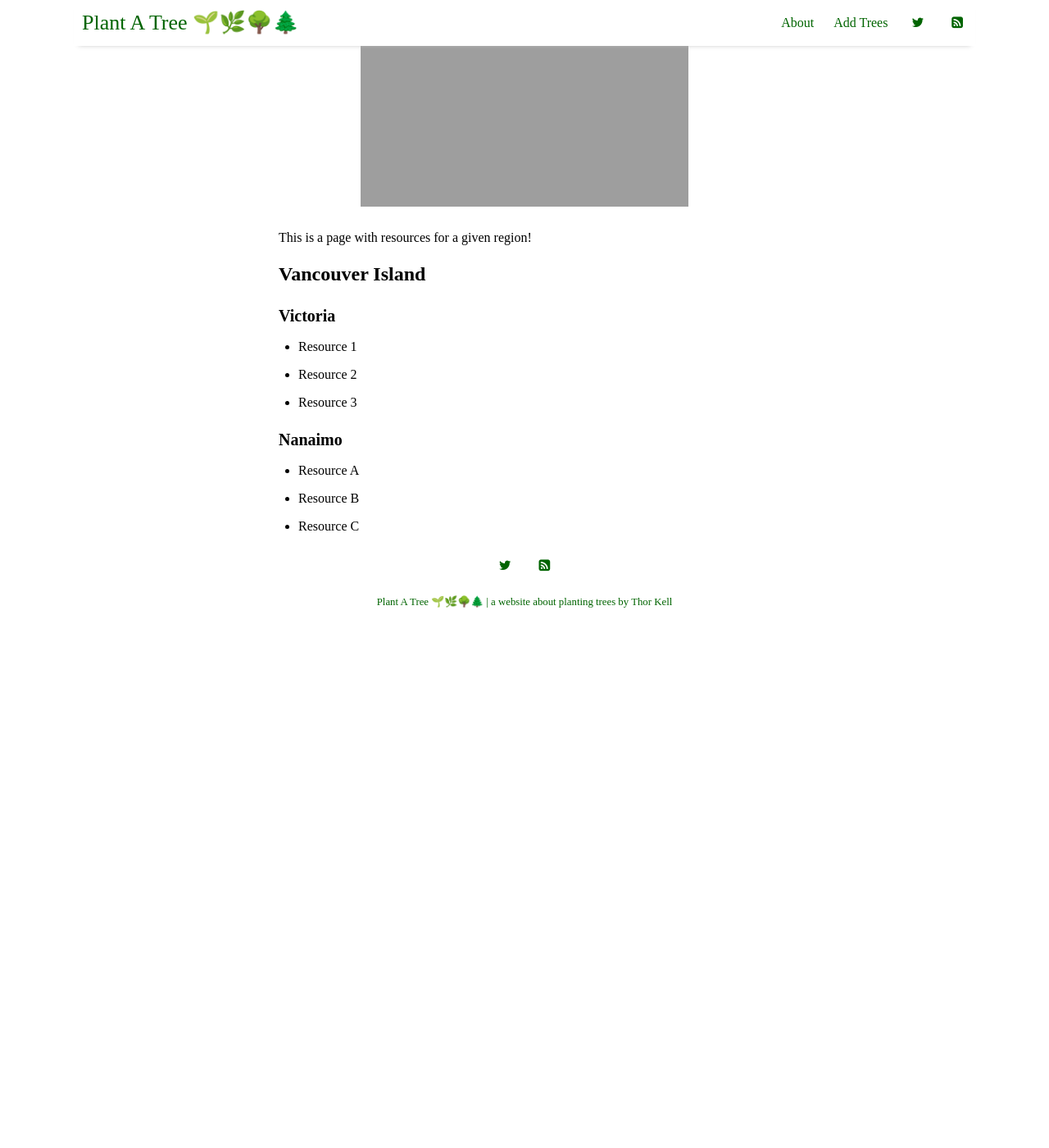
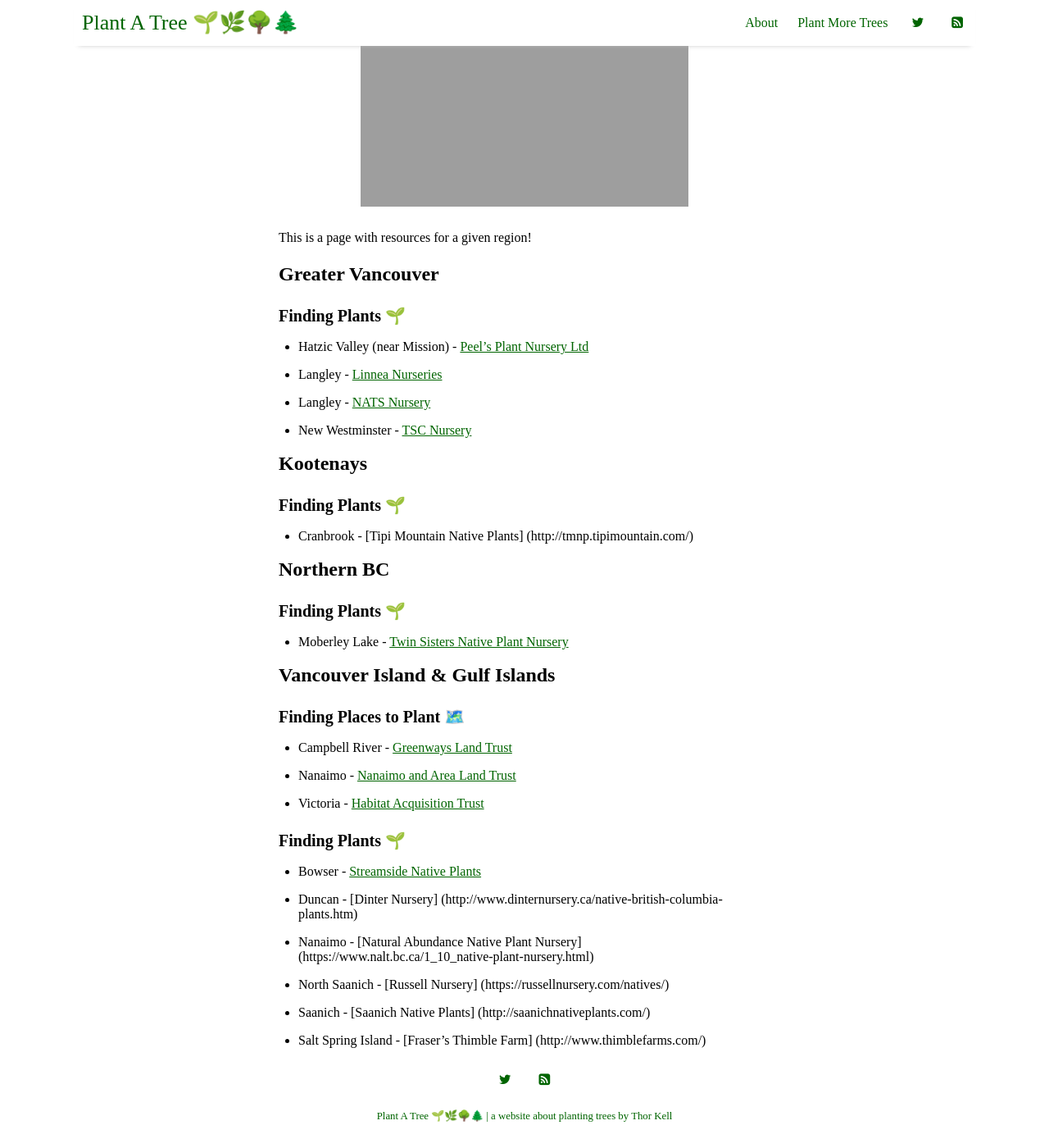
Before and after one commit to tkell/plant-a-tree, a Jekyll site: the page built from _posts/2020-04-28-resources-for-british-columbia.md, in a window 1280 px wide and 1400 px high, scrolled down 210 px. Shown: the whole window at 82% size. Built offline with Jekyll 4.4.1, drawn with Linux system fonts in a browser that asks for light colours; nearby versions of some CDN libraries; before the commit the page ends 983 px from its top, so only the background shows below that.

Commit message:
Add resources to bc, add how to plant trees, copy edits

```diff
--- a/_data/settings.yml
+++ b/_data/settings.yml
@@ -8,7 +8,7 @@ google-ID: ''
 
 menu:
 - {name: 'About', folder: 'pages', file: 'about.html'}
-- {name: 'Add Trees', folder: 'pages', file: 'contribute.html'}
+- {name: 'Plant More Trees', folder: 'pages', file: 'contribute.html'}
 
 social:
 - {icon: 'twitter', link: 'https://twitter.com/djfractal'}
--- a/_posts/2020-04-28-resources-for-british-columbia.md
+++ b/_posts/2020-04-28-resources-for-british-columbia.md
@@ -8,16 +8,31 @@ image: tree-2.jpg
 
 This is a page with resources for a given region!
 
-## Vancouver Island
+## Greater Vancouver
+### Finding Plants 🌱
+* Hatzic Valley (near Mission) - [Peel's Plant Nursery Ltd](https://peelsnurseries.com/)
+* Langley - [Linnea Nurseries](https://linnaeanurseries.com/)
+* Langley - [NATS Nursery](https://natsnursery.com/products/)
+* New Westminster - [TSC Nursery](http://tscnursery.com/index.html)
 
-### Victoria
+## Kootenays
+### Finding Plants 🌱
+* Cranbrook  - [Tipi Mountain Native Plants] (http://tmnp.tipimountain.com/)
 
-* Resource 1
-* Resource 2
-* Resource 3
+## Northern BC
+### Finding Plants 🌱
+* Moberley Lake - [Twin Sisters Native Plant Nursery](https://www.twinsistersnursery.com/)
 
-### Nanaimo
+## Vancouver Island & Gulf Islands
+### Finding Places to Plant 🗺️
+* Campbell River - [Greenways Land Trust](https://www.greenwaystrust.ca/)
+* Nanaimo - [Nanaimo and Area Land Trust](https://www.nalt.bc.ca/)
+* Victoria - [Habitat Acquisition Trust](http://hat.bc.ca/)
 
-* Resource A
-* Resource B
-* Resource C
+### Finding Plants 🌱
+* Bowser - [Streamside Native Plants](http://www.streamsidenativeplants.com/)
+* Duncan - [Dinter Nursery] (http://www.dinternursery.ca/native-british-columbia-plants.htm)
+* Nanaimo - [Natural Abundance Native Plant Nursery] (https://www.nalt.bc.ca/1_10_native-plant-nursery.html)
+* North Saanich - [Russell Nursery] (https://russellnursery.com/natives/)
+* Saanich - [Saanich Native Plants] (http://saanichnativeplants.com/)
+* Salt Spring Island - [Fraser's Thimble Farm] (http://www.thimblefarms.com/)
--- a/pages/contribute.md
+++ b/pages/contribute.md
@@ -1,6 +1,6 @@
 ---
 layout: misc
-title: Add Trees
+title: Plant More Trees
 ---
 
 You can add tree planting resources to this website for your area via [Github](https://github.com/tkell/plant-a-tree)!
```
Also changed, not shown: _posts/2020-04-27-how-to-plant-trees.md (added, +15 -0 lines), _posts/2020-04-27-resources-for-new-york.md (deleted, +0 -32 lines), _posts/2020-04-30-married-with-trees.md (renamed from _posts/2020-04-30-married-to-the-trees.md, +1 -1 lines), pages/about.md (+1 -1 lines), assets/img/tree-7.jpg (added), 14 other files.
